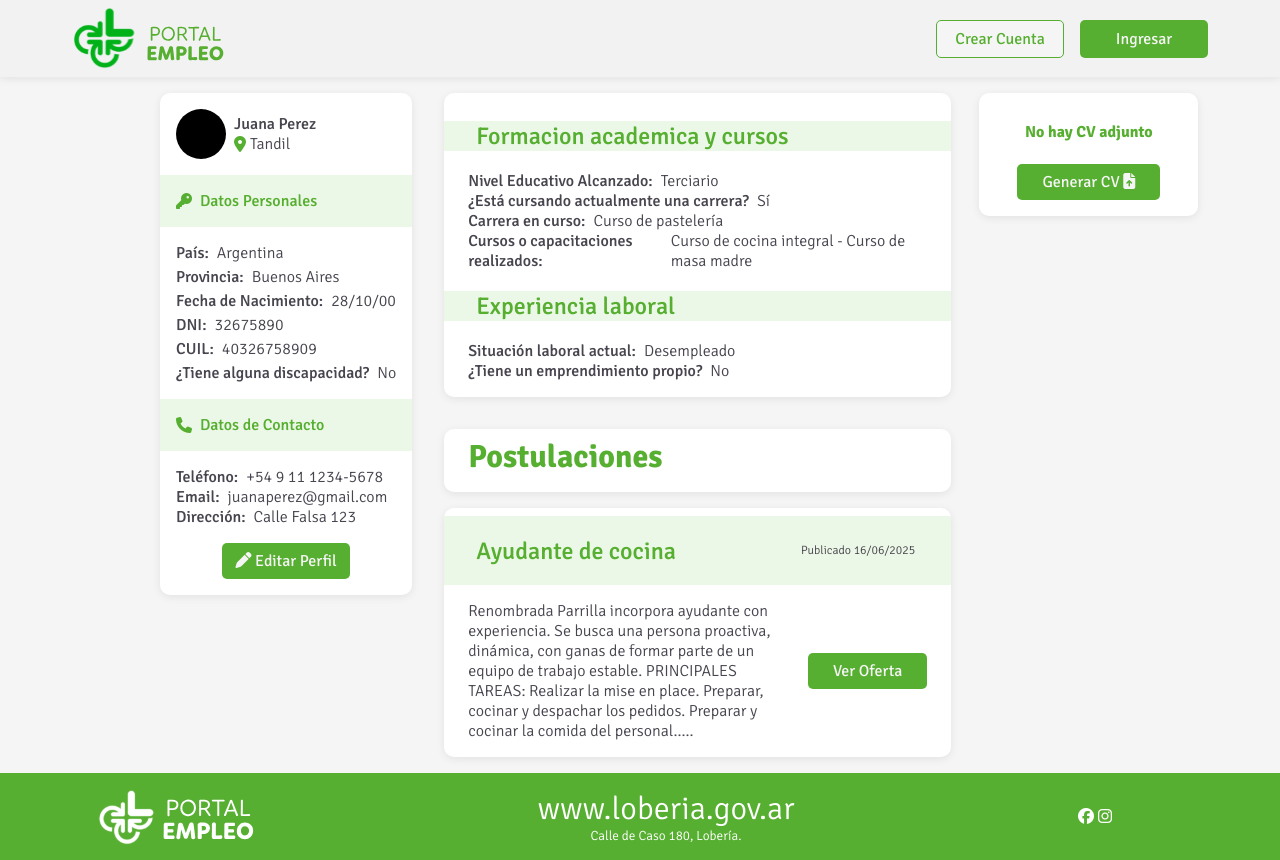
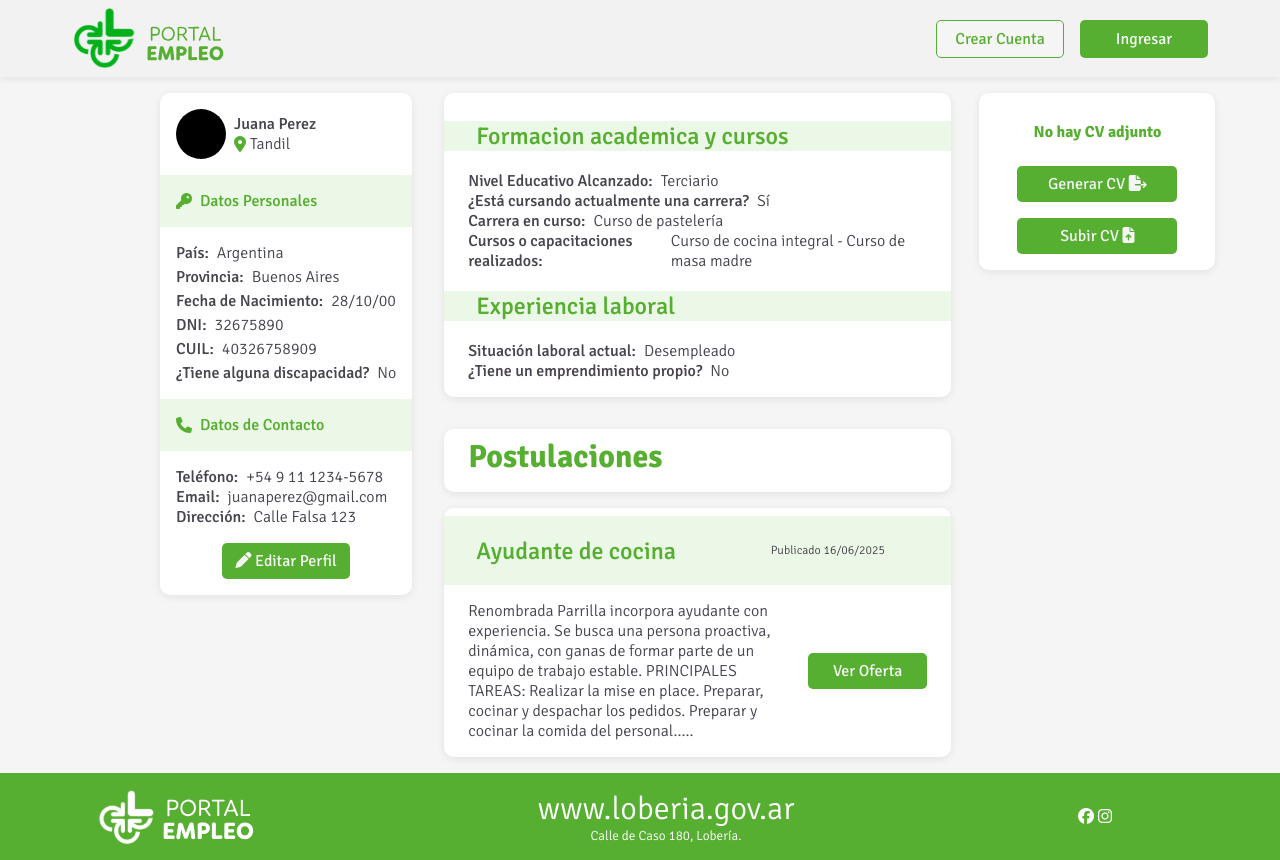
Before and after one commit to Luciana444/PortalEmpleoLoberiaPPS, an Angular app in the folder Frontend/portal-trabajo/: page /employee-profile in a window 1280 px wide. Built offline with nearby package versions, Linux system fonts and the light colour scheme; no server answers.

Commit message:
Agregado boton generar cv

```diff
--- a/Frontend/portal-trabajo/src/app/academic-background/academic-background.component.scss
+++ b/Frontend/portal-trabajo/src/app/academic-background/academic-background.component.scss
@@ -86,7 +86,7 @@ h2{
     margin-left: auto;
     color: $text-color;
     font-size: 0.75rem;
-    margin-right: 5rem;
+    margin-right: 20%;
 }
 
 main, .postulations{
--- a/Frontend/portal-trabajo/src/app/academic-background/academic-background.component.ts
+++ b/Frontend/portal-trabajo/src/app/academic-background/academic-background.component.ts
@@ -1,4 +1,4 @@
-import { Component } from '@angular/core';
+import { Component, Input } from '@angular/core';
 
 @Component({
   selector: 'app-academic-background',
@@ -7,5 +7,4 @@ import { Component } from '@angular/core';
   styleUrl: './academic-background.component.scss'
 })
 export class AcademicBackgroundComponent {
-
 }
--- a/Frontend/portal-trabajo/src/app/app.routes.ts
+++ b/Frontend/portal-trabajo/src/app/app.routes.ts
@@ -13,7 +13,7 @@ import { PostulationDetailComponent } from './postulation-detail/postulation-det
 
 export const routes: Routes = [
     { path: '', component: LandingComponent },
-    { path: 'form-selector', component: FormSelectorComponent },
+    // { path: 'form-selector', component: FormSelectorComponent },
     { path: 'employee-form', component: EmployeeFormComponent },
     { path: 'login', component: LoginComponent },
     { path: 'landing', component: LandingComponent },
--- a/Frontend/portal-trabajo/src/app/attatch-cv/attatch-cv.component.html
+++ b/Frontend/portal-trabajo/src/app/attatch-cv/attatch-cv.component.html
@@ -11,7 +11,10 @@
     <h4>No hay CV adjunto</h4>
 
     <button>
-        Generar CV <i class="fa-solid fa-file-upload"></i>
+        Generar CV <i class="fa-solid fa-file-export"></i>
+    </button>
+    <button>
+        Subir CV <i class="fa-solid fa-file-upload"></i>
     </button>
     }
 
--- a/Frontend/portal-trabajo/src/app/attatch-cv/attatch-cv.component.scss
+++ b/Frontend/portal-trabajo/src/app/attatch-cv/attatch-cv.component.scss
@@ -11,6 +11,7 @@ div{
     flex-direction: column;
     align-items: center;
     margin-left: 2.75rem;
+    gap: 1rem;
 }
 
 img{
@@ -21,11 +22,12 @@ h4{
     color: $green;
     text-align: center;
     align-self: center;
+    margin-bottom: 0.5rem;
 }
 
 button{
     padding: 8px 25px;
-    width: fit-content;
+    width: 10rem;
     height: fit-content;
     white-space: nowrap;
 }
--- a/Frontend/portal-trabajo/src/app/employee-profile/employee-profile.component.html
+++ b/Frontend/portal-trabajo/src/app/employee-profile/employee-profile.component.html
@@ -1,7 +1,7 @@
 <app-header></app-header>
 
 <div class="container">
-    <app-profile></app-profile>
+    <app-profile [name]=name></app-profile>
     <app-academic-background></app-academic-background>
     <app-attatch-cv></app-attatch-cv>
 </div>
--- a/Frontend/portal-trabajo/src/app/employee-profile/employee-profile.component.ts
+++ b/Frontend/portal-trabajo/src/app/employee-profile/employee-profile.component.ts
@@ -1,4 +1,4 @@
-import { Component } from '@angular/core';
+import { Component, Output } from '@angular/core';
 import { HeaderComponent } from '../header/header.component';
 import { FooterComponent } from '../footer/footer.component';
 import { ProfileComponent } from '../profile/profile.component';
@@ -12,5 +12,5 @@ import { AttatchCvComponent } from '../attatch-cv/attatch-cv.component';
   styleUrl: './employee-profile.component.scss'
 })
 export class EmployeeProfileComponent {
-
+  name: string = "Juana Perez";
 }
--- a/Frontend/portal-trabajo/src/app/profile/profile.component.html
+++ b/Frontend/portal-trabajo/src/app/profile/profile.component.html
@@ -2,7 +2,7 @@
     <div class="profile-header">
         <div class="profile-pic"></div>
         <div class="profile-info">
-            <h4>Juana Perez</h4>
+            <h4>{{name}}</h4>
             <div class="location">
                 <i class="fa-solid fa-location-dot"></i>
                 <p>Tandil</p>
--- a/Frontend/portal-trabajo/src/app/profile/profile.component.ts
+++ b/Frontend/portal-trabajo/src/app/profile/profile.component.ts
@@ -1,4 +1,4 @@
-import { Component } from '@angular/core';
+import { Component, Input } from '@angular/core';
 
 @Component({
   selector: 'app-profile',
@@ -7,5 +7,6 @@ import { Component } from '@angular/core';
   styleUrl: './profile.component.scss'
 })
 export class ProfileComponent {
+  @Input() name: string = "jane doe";
 
 }
```
